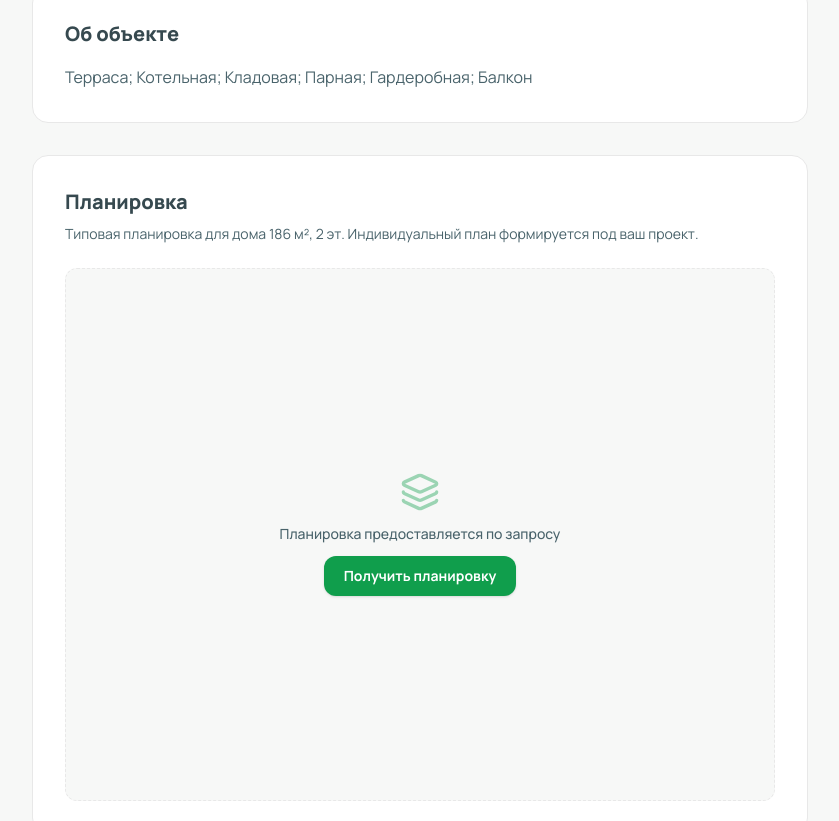
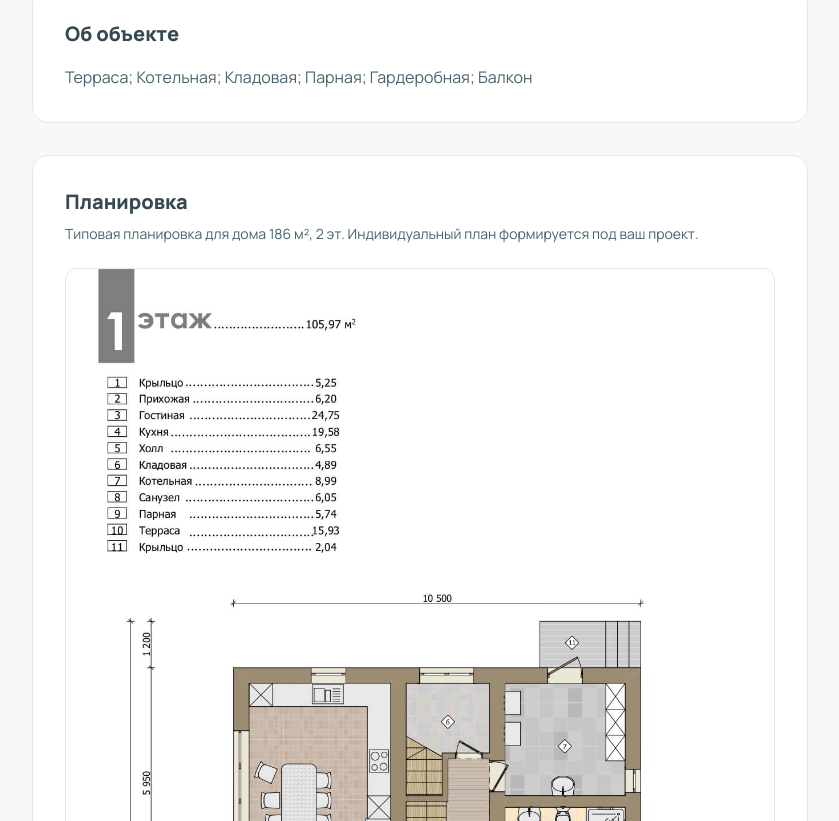
Before and after one commit to dimyche67/petrostroy-site, a Next.js app: page /projects/abrikosovaya in a window 1280 px wide. Shown: the part 1179-2000 px from the top of the page, without its empty margins (16-855 px from the left). Built offline with nearby package versions, Linux system fonts and the light colour scheme.

Commit message:
show floor plans on project pages

```diff
--- a/app/projects/[slug]/page.tsx
+++ b/app/projects/[slug]/page.tsx
@@ -98,10 +98,19 @@ export default async function ProjectPage({ params }: { params: Promise<{ slug:
                   <p className="text-[#49636b] leading-relaxed">{p.description}</p>
                 </div>
 
-                {/* Floor plan placeholder */}
+                {/* Floor plan */}
                 <div className="bg-white rounded-2xl p-8 border border-[#e8e8e8]">
                   <h2 className="text-xl font-extrabold text-[#36494f] mb-2">Планировка</h2>
                   <p className="text-[#49636b] text-sm mb-6">Типовая планировка для дома {p.area} м², {p.floors} эт. Индивидуальный план формируется под ваш проект.</p>
+                  {p.plans && p.plans.length > 0 ? (
+                    <div className="flex flex-col gap-4">
+                      {p.plans.map((plan, i) => (
+                        <div key={i} className="relative w-full rounded-xl overflow-hidden bg-[#f7f8f7] border border-[#e8e8e8]">
+                          <Image src={plan} alt={`${p.title} — планировка ${i + 1}`} width={900} height={600} className="w-full h-auto object-contain" />
+                        </div>
+                      ))}
+                    </div>
+                  ) : (
                     <div className="bg-[#f7f8f7] rounded-xl aspect-[4/3] flex flex-col items-center justify-center text-[#49636b] gap-3 border border-dashed border-[#e8e8e8]">
                       <Layers size={40} className="text-[#109e4c]/40" />
                       <p className="text-sm font-medium">Планировка предоставляется по запросу</p>
@@ -113,6 +122,7 @@ export default async function ProjectPage({ params }: { params: Promise<{ slug:
                         size="sm"
                       />
                     </div>
+                  )}
                 </div>
               </div>
 
```
Lines whose indentation alone changed are shown as unchanged.
